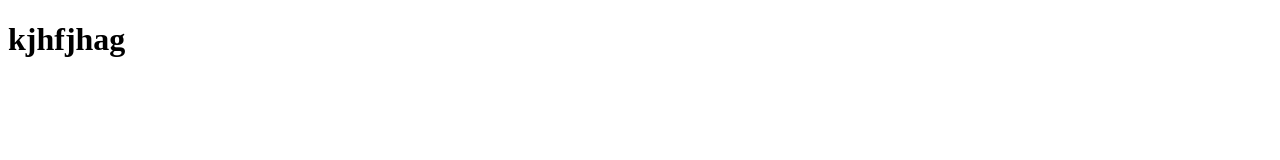
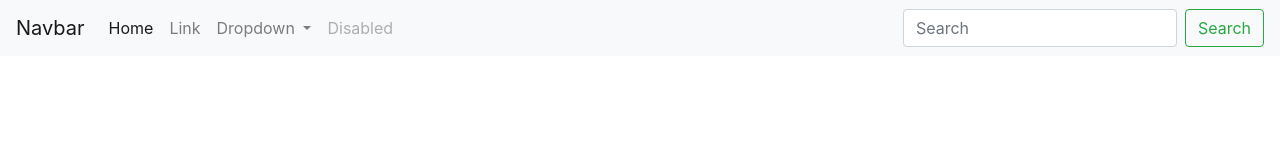
Before and after one commit to Vivek11032000/Mini-Project, a plain HTML site: page index.html in a window 1280 px wide. Drawn offline with nearby package versions, Linux system fonts and the light colour scheme.

Commit message:
Adding bootstrap
for creating nav bar

```diff
--- a/index.html
+++ b/index.html
@@ -3,11 +3,51 @@
 <head>
 	<meta charset="utf-8">
 	<meta name="viewport" content="width=device-width, initial-scale=1">
-
+	<!-- Bootstrap css link -->
+	<link rel="stylesheet" href="https://cdn.jsdelivr.net/npm/bootstrap@4.6.2/dist/css/bootstrap.min.css" integrity="sha384-xOolHFLEh07PJGoPkLv1IbcEPTNtaed2xpHsD9ESMhqIYd0nLMwNLD69Npy4HI+N" crossorigin="anonymous">
+	<!-- bootstrap java script bundle -->
+	<script src="https://cdn.jsdelivr.net/npm/jquery@3.5.1/dist/jquery.slim.min.js" integrity="sha384-DfXdz2htPH0lsSSs5nCTpuj/zy4C+OGpamoFVy38MVBnE+IbbVYUew+OrCXaRkfj" crossorigin="anonymous"></script>
+<script src="https://cdn.jsdelivr.net/npm/bootstrap@4.6.2/dist/js/bootstrap.bundle.min.js" integrity="sha384-Fy6S3B9q64WdZWQUiU+q4/2Lc9npb8tCaSX9FK7E8HnRr0Jz8D6OP9dO5Vg3Q9ct" crossorigin="anonymous"></script>
 	<title>VIVEK PORTFOLIO</title>
 </head>
 <body>
-	<h1>kjhfjhag</h1>
+	<div>
+		<nav class="navbar navbar-expand-lg navbar-light bg-light">
+			<a class="navbar-brand" href="#">Navbar</a>
+			<button class="navbar-toggler" type="button" data-toggle="collapse" data-target="#navbarSupportedContent" aria-controls="navbarSupportedContent" aria-expanded="false" aria-label="Toggle navigation">
+			  <span class="navbar-toggler-icon"></span>
+			</button>
+
+			<div class="collapse navbar-collapse" id="navbarSupportedContent">
+			  <ul class="navbar-nav mr-auto">
+				<li class="nav-item active">
+				  <a class="nav-link" href="#">Home <span class="sr-only">(current)</span></a>
+				</li>
+				<li class="nav-item">
+				  <a class="nav-link" href="#">Link</a>
+				</li>
+				<li class="nav-item dropdown">
+				  <a class="nav-link dropdown-toggle" href="#" role="button" data-toggle="dropdown" aria-expanded="false">
+					Dropdown
+				  </a>
+				  <div class="dropdown-menu">
+					<a class="dropdown-item" href="#">Action</a>
+					<a class="dropdown-item" href="#">Another action</a>
+					<div class="dropdown-divider"></div>
+					<a class="dropdown-item" href="#">Something else here</a>
+				  </div>
+				</li>
+				<li class="nav-item">
+				  <a class="nav-link disabled">Disabled</a>
+				</li>
+			  </ul>
+			  <form class="form-inline my-2 my-lg-0">
+				<input class="form-control mr-sm-2" type="search" placeholder="Search" aria-label="Search">
+				<button class="btn btn-outline-success my-2 my-sm-0" type="submit">Search</button>
+			  </form>
+			</div>
+		  </nav>
+	</div>
 
 
 </body>
```
